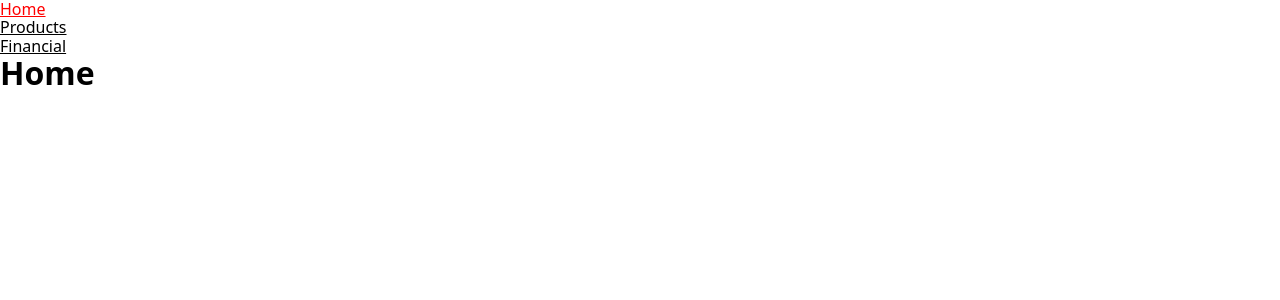
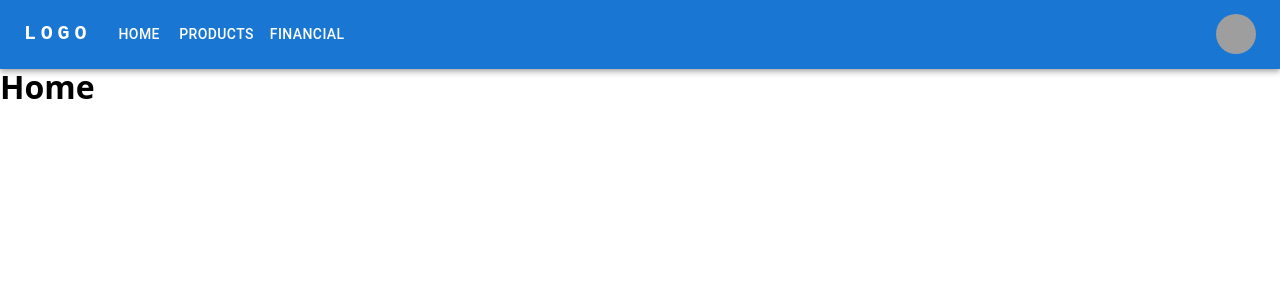
Before and after one commit to VeronikaVS90/crm_tutorial, a React (Vite) app: page / in a window 1280 px wide. Shown: the top 300 px of the page. Built offline with nearby package versions, Linux system fonts and the light colour scheme; grey boxes are pictures that could not be loaded.

Commit message:
added mui, mobX and made some updates

```diff
--- a/package.json
+++ b/package.json
@@ -10,6 +10,11 @@
     "preview": "vite preview"
   },
   "dependencies": {
+    "@emotion/react": "^11.14.0",
+    "@emotion/styled": "^11.14.1",
+    "@mui/material": "^7.3.1",
+    "mobx": "^6.13.7",
+    "mobx-react-lite": "^4.1.0",
     "modern-normalize": "^3.0.1",
     "react": "^19.1.1",
     "react-dom": "^19.1.1",
--- a/src/components/Header.tsx
+++ /dev/null
@@ -1,30 +0,0 @@
-import { NavLink } from "react-router";
-
-const navLinks = [
-  { path: "/", label: "Home" },
-  { path: "/products", label: "Products" },
-  { path: "/financial", label: "Financial" },
-];
-
-export default function Header() {
-  return (
-    <header>
-      <nav>
-        <ul>
-          {navLinks.map((link) => (
-            <li key={link.path}>
-              <NavLink
-                to={link.path}
-                style={({ isActive }) => ({
-                  color: isActive ? "red" : "black",
-                })}
-              >
-                {link.label}
-              </NavLink>
-            </li>
-          ))}
-        </ul>
-      </nav>
-    </header>
-  );
-}
--- /dev/null
+++ b/src/components/Header/Header.tsx
@@ -0,0 +1,66 @@
+import AppBar from "@mui/material/AppBar";
+import Box from "@mui/material/Box";
+import Toolbar from "@mui/material/Toolbar";
+import IconButton from "@mui/material/IconButton";
+import Typography from "@mui/material/Typography";
+import Container from "@mui/material/Container";
+import Avatar from "@mui/material/Avatar";
+import HeaderLink from "./ui/HeaderLink";
+import { navLinks } from "./lib/constants";
+
+export default function Header() {
+  return (
+    <AppBar position="static">
+      <Container maxWidth="xl">
+        <Toolbar disableGutters>
+          <Typography
+            variant="h6"
+            noWrap
+            component="a"
+            href="#app-bar-with-responsive-menu"
+            sx={{
+              mr: 2,
+              display: { xs: "none", md: "flex" },
+              fontFamily: "monospace",
+              fontWeight: 700,
+              letterSpacing: ".3rem",
+              color: "inherit",
+              textDecoration: "none",
+            }}
+          >
+            LOGO
+          </Typography>
+
+          <Typography
+            variant="h5"
+            noWrap
+            component="a"
+            href="#app-bar-with-responsive-menu"
+            sx={{
+              mr: 2,
+              display: { xs: "flex", md: "none" },
+              flexGrow: 1,
+              fontFamily: "monospace",
+              fontWeight: 700,
+              letterSpacing: ".3rem",
+              color: "inherit",
+              textDecoration: "none",
+            }}
+          >
+            LOGO
+          </Typography>
+          <Box sx={{ flexGrow: 1, display: { xs: "none", md: "flex" } }}>
+            {navLinks.map((link) => (
+              <HeaderLink path={link.path}>{link.label}</HeaderLink>
+            ))}
+          </Box>
+          <Box sx={{ flexGrow: 0 }}>
+            <IconButton sx={{ p: 0 }}>
+              <Avatar alt="Remy Sharp" src="/static/images/avatar/2.jpg" />
+            </IconButton>
+          </Box>
+        </Toolbar>
+      </Container>
+    </AppBar>
+  );
+}
--- /dev/null
+++ b/src/components/Header/index.ts
@@ -0,0 +1 @@
+export {default} from "./Header";
--- /dev/null
+++ b/src/components/Header/lib/constants.ts
@@ -0,0 +1,5 @@
+export const navLinks = [
+  { path: "/", label: "Home" },
+  { path: "/products", label: "Products" },
+  { path: "/financial", label: "Financial" },
+];
--- /dev/null
+++ b/src/components/Header/ui/HeaderLink.tsx
@@ -0,0 +1,23 @@
+import Button from "@mui/material/Button";
+import { useNavigate } from "react-router";
+
+interface HeaderLinkProps extends React.PropsWithChildren {
+  path: string;
+}
+
+export default function HeaderLink(props: HeaderLinkProps) {
+  const navigate = useNavigate();
+  return (
+    <Button
+      onClick={() => navigate(props.path)}
+      key={props.path}
+      sx={{ my: 2, color: "white", display: "block" }}
+    >
+      {props.children}
+    </Button>
+  );
+}
+
+// export const First: React.FC<HeaderLinkProps> = (props) => {
+//     return true;
+// };
--- a/src/pages/Financial/Financial.tsx
+++ b/src/pages/Financial/Financial.tsx
@@ -1,3 +1,22 @@
-export default function Financial() {
-  return <h1>Financial</h1>;
-}
+import { observer } from "mobx-react-lite";
+import { test } from "../../shared/store/test";
+
+const Financial = observer(() => {
+  return (
+    <>
+      <h1>Financial</h1>
+      <p>{test.value}</p>
+      <p>{test.double}</p>
+      <button
+        type="button"
+        onClick={() => {
+          test.increment();
+        }}
+      >
+        Increment
+      </button>
+    </>
+  );
+});
+
+export default Financial;
--- /dev/null
+++ b/src/shared/store/test.ts
@@ -0,0 +1,26 @@
+import { makeObservable, observable, computed, action } from "mobx"
+
+class Test {
+    value: number=0
+
+    constructor() {
+        makeObservable(this, {
+            value: observable,
+            double: computed,
+            increment: action,
+        })
+
+    }
+
+    get double() {
+        return this.value * 2
+    }
+
+    increment() {
+        this.value++
+    }
+
+
+}
+
+export const test = new Test();
```
Also changed, not shown: 2 other files (tests, documents, lock files or other folders).
